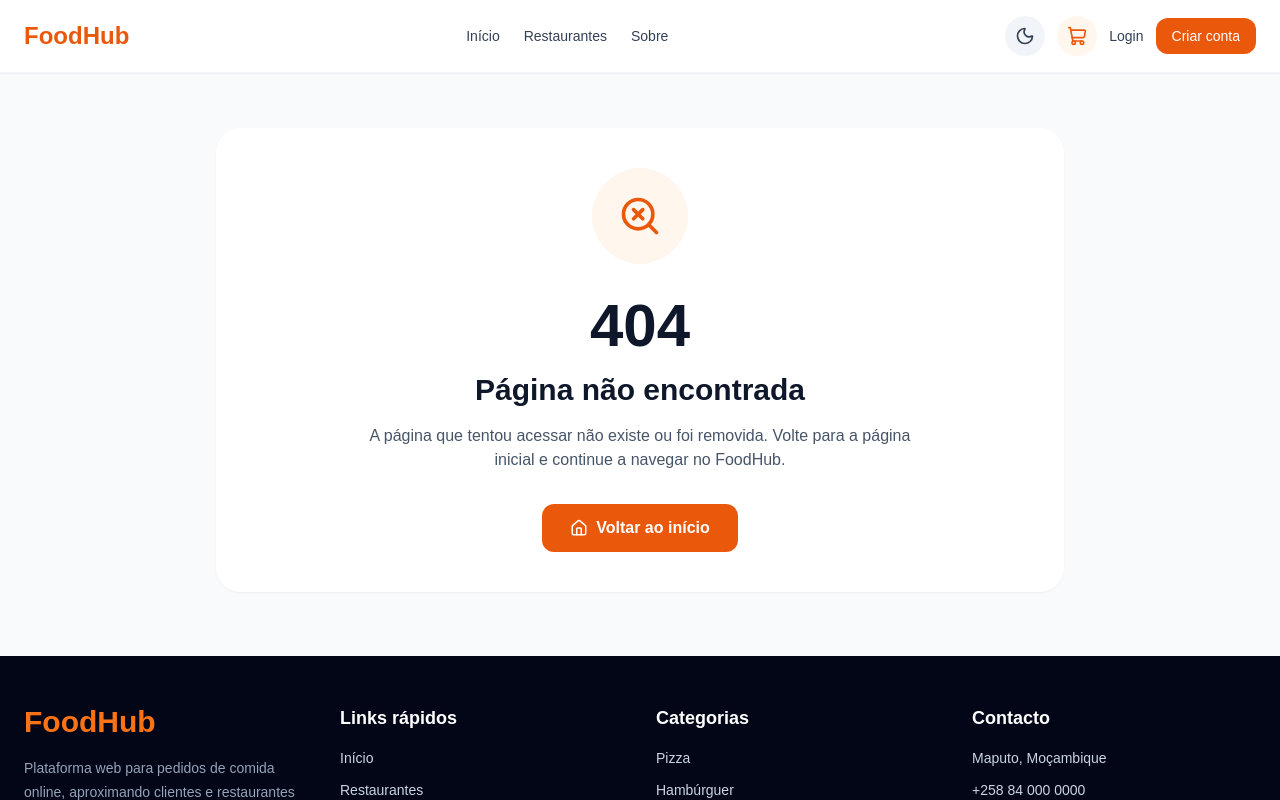
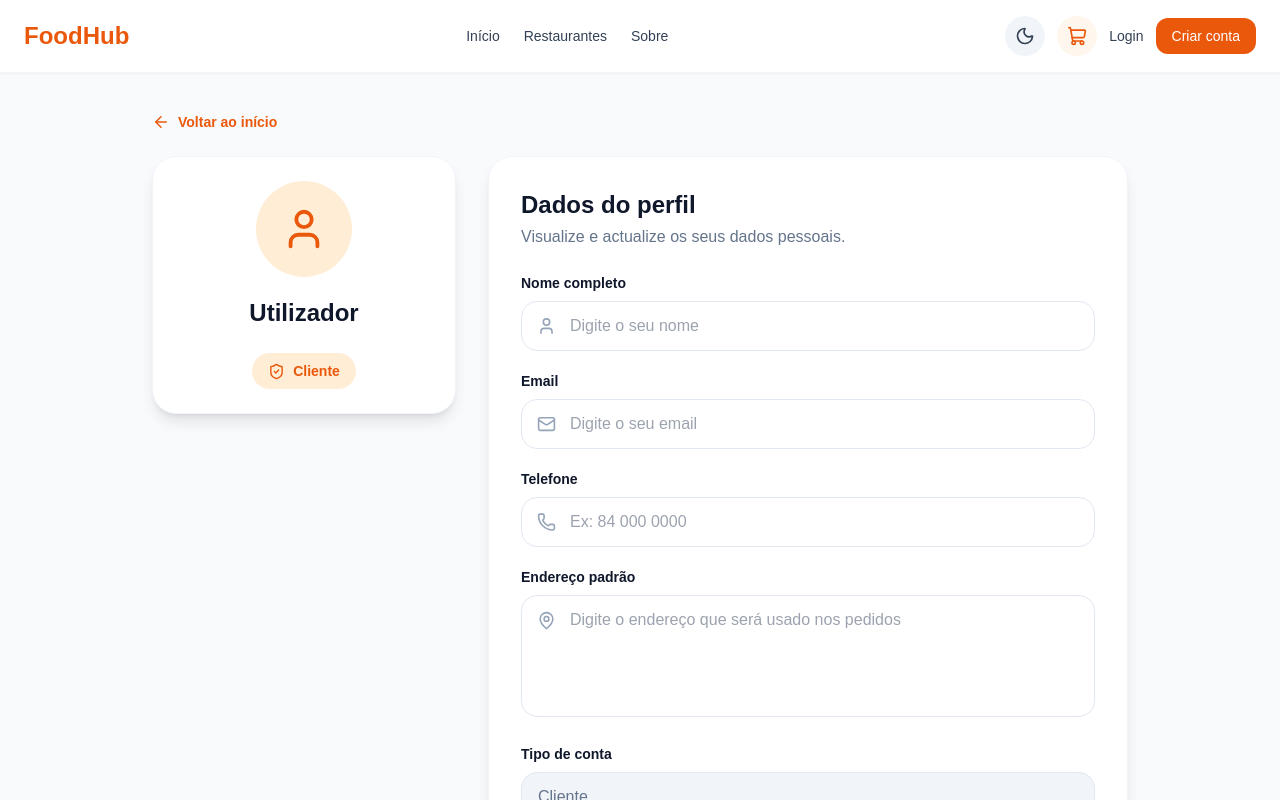
Before and after one commit to Helder43533/foodhub, a React (Vite) app in the folder frontend/: page /profile in a window 1280 px wide. Shown: the top 800 px of the page. Built offline with nearby package versions, Linux system fonts and the light colour scheme.

Commit message:
adicionar perfil de usuario

```diff
--- a/frontend/dev-dist/sw.js
+++ b/frontend/dev-dist/sw.js
@@ -81,7 +81,7 @@ define(['./workbox-7e5eb42b'], (function (workbox) { 'use strict';
     "revision": "3ca0b8505b4bec776b69afdba2768812"
   }, {
     "url": "index.html",
-    "revision": "0.nvtslp0cvoo"
+    "revision": "0.oj9umr2kgo8"
   }], {});
   workbox.cleanupOutdatedCaches();
   workbox.registerRoute(new workbox.NavigationRoute(workbox.createHandlerBoundToURL("index.html"), {
--- a/frontend/src/App.jsx
+++ b/frontend/src/App.jsx
@@ -19,6 +19,7 @@ import NotFound from "./pages/NotFound";
 import BackToTop from "./components/BackToTop";
 import SessionManager from "./components/SessionManager";
 import About from "./pages/About";
+import Profile from "./pages/Profile";
 function App() {
   return (
     <BrowserRouter>
@@ -34,6 +35,7 @@ function App() {
         <Route path="/cart" element={<Cart />} />
         <Route path="*" element={<NotFound />} />
         <Route path="/about" element={<About />} />
+        <Route path="/profile" element={<Profile />} />
         <Route
           path="/admin/categories"
           element={
--- a/frontend/src/components/Navbar.jsx
+++ b/frontend/src/components/Navbar.jsx
@@ -125,9 +125,12 @@ function Navbar() {
                 <div className="hidden sm:flex items-center gap-2 bg-slate-100 dark:bg-slate-800 px-3 py-2 rounded-full">
                   <User size={16} className="text-slate-600 dark:text-slate-300" />
 
-                  <span className="text-sm font-medium text-slate-700 dark:text-slate-200">
-                    {user.name}
-                  </span>
+                <Link
+                to="/profile"
+                className="font-semibold text-slate-700 dark:text-slate-200 hover:text-orange-600"
+              >
+                {user?.name}
+              </Link>
                 </div>
 
                 <button
--- /dev/null
+++ b/frontend/src/pages/Profile.jsx
@@ -0,0 +1,260 @@
+import { useEffect, useState } from "react";
+import {
+  User,
+  Mail,
+  Phone,
+  MapPin,
+  ShieldCheck,
+  Save,
+  ArrowLeft,
+  CheckCircle
+} from "lucide-react";
+import { Link } from "react-router-dom";
+import Navbar from "../components/Navbar";
+import Footer from "../components/Footer";
+import { useAuth } from "../context/AuthContext";
+
+function Profile() {
+  const { user } = useAuth();
+
+  const [formData, setFormData] = useState({
+    name: "",
+    email: "",
+    role: "",
+    phone: "",
+    address: ""
+  });
+
+  const [success, setSuccess] = useState("");
+
+  useEffect(() => {
+    const savedProfile = JSON.parse(
+      localStorage.getItem("foodhub_profile") || "{}"
+    );
+
+    setFormData({
+      name: user?.name || savedProfile.name || "",
+      email: user?.email || savedProfile.email || "",
+      role: user?.role || savedProfile.role || "",
+      phone: savedProfile.phone || "",
+      address: savedProfile.address || ""
+    });
+  }, [user]);
+
+  const handleChange = (e) => {
+    const { name, value } = e.target;
+
+    setFormData((prev) => ({
+      ...prev,
+      [name]: value
+    }));
+  };
+
+  const handleSubmit = (e) => {
+    e.preventDefault();
+
+    localStorage.setItem("foodhub_profile", JSON.stringify(formData));
+
+    const currentUser = JSON.parse(localStorage.getItem("user") || "{}");
+
+    const updatedUser = {
+      ...currentUser,
+      name: formData.name,
+      email: formData.email,
+      role: formData.role || currentUser.role
+    };
+
+    localStorage.setItem("user", JSON.stringify(updatedUser));
+
+    setSuccess("Perfil actualizado com sucesso.");
+
+    setTimeout(() => {
+      setSuccess("");
+    }, 2500);
+  };
+
+  const getRoleName = (role) => {
+    if (role === "ADMIN") return "Administrador";
+    if (role === "RESTAURANTE") return "Restaurante";
+    return "Cliente";
+  };
+
+  return (
+    <div className="min-h-screen bg-slate-50 dark:bg-slate-950 text-slate-900 dark:text-white">
+      <Navbar />
+
+      <main className="pt-28 pb-16">
+        <section className="max-w-5xl mx-auto px-4 md:px-6">
+          <Link
+            to="/"
+            className="inline-flex items-center gap-2 text-sm font-semibold text-orange-600 hover:text-orange-700 mb-6"
+          >
+            <ArrowLeft size={18} />
+            Voltar ao início
+          </Link>
+
+          <div className="grid lg:grid-cols-3 gap-8">
+            <div className="lg:col-span-1">
+              <div className="bg-white dark:bg-slate-900 rounded-3xl shadow-lg border border-slate-100 dark:border-slate-800 p-6 text-center">
+                <div className="w-24 h-24 mx-auto rounded-full bg-orange-100 text-orange-600 flex items-center justify-center">
+                  <User size={46} />
+                </div>
+
+                <h1 className="mt-5 text-2xl font-extrabold">
+                  {formData.name || "Utilizador"}
+                </h1>
+
+                <p className="mt-1 text-slate-500 dark:text-slate-400">
+                  {formData.email}
+                </p>
+
+                <div className="mt-5 inline-flex items-center gap-2 bg-orange-100 dark:bg-orange-950/40 text-orange-600 px-4 py-2 rounded-full text-sm font-bold">
+                  <ShieldCheck size={17} />
+                  {getRoleName(formData.role)}
+                </div>
+              </div>
+            </div>
+
+            <div className="lg:col-span-2">
+              <div className="bg-white dark:bg-slate-900 rounded-3xl shadow-lg border border-slate-100 dark:border-slate-800 p-6 md:p-8">
+                <div className="mb-6">
+                  <h2 className="text-2xl font-extrabold">
+                    Dados do perfil
+                  </h2>
+
+                  <p className="text-slate-500 dark:text-slate-400 mt-1">
+                    Visualize e actualize os seus dados pessoais.
+                  </p>
+                </div>
+
+                {success && (
+                  <div className="mb-5 bg-green-50 dark:bg-green-950/30 border border-green-100 dark:border-green-900 text-green-700 dark:text-green-300 rounded-2xl p-4 flex items-center gap-3">
+                    <CheckCircle size={20} />
+                    <span className="font-semibold">{success}</span>
+                  </div>
+                )}
+
+                <form onSubmit={handleSubmit} className="space-y-5">
+                  <div>
+                    <label className="block text-sm font-bold mb-2">
+                      Nome completo
+                    </label>
+
+                    <div className="relative">
+                      <User
+                        size={19}
+                        className="absolute left-4 top-1/2 -translate-y-1/2 text-slate-400"
+                      />
+
+                      <input
+                        type="text"
+                        name="name"
+                        value={formData.name}
+                        onChange={handleChange}
+                        className="w-full pl-12 pr-4 py-3 rounded-2xl border border-slate-200 dark:border-slate-700 bg-white dark:bg-slate-800 outline-none focus:ring-2 focus:ring-orange-500"
+                        placeholder="Digite o seu nome"
+                        required
+                      />
+                    </div>
+                  </div>
+
+                  <div>
+                    <label className="block text-sm font-bold mb-2">
+                      Email
+                    </label>
+
+                    <div className="relative">
+                      <Mail
+                        size={19}
+                        className="absolute left-4 top-1/2 -translate-y-1/2 text-slate-400"
+                      />
+
+                      <input
+                        type="email"
+                        name="email"
+                        value={formData.email}
+                        onChange={handleChange}
+                        className="w-full pl-12 pr-4 py-3 rounded-2xl border border-slate-200 dark:border-slate-700 bg-white dark:bg-slate-800 outline-none focus:ring-2 focus:ring-orange-500"
+                        placeholder="Digite o seu email"
+                        required
+                      />
+                    </div>
+                  </div>
+
+                  <div>
+                    <label className="block text-sm font-bold mb-2">
+                      Telefone
+                    </label>
+
+                    <div className="relative">
+                      <Phone
+                        size={19}
+                        className="absolute left-4 top-1/2 -translate-y-1/2 text-slate-400"
+                      />
+
+                      <input
+                        type="text"
+                        name="phone"
+                        value={formData.phone}
+                        onChange={handleChange}
+                        className="w-full pl-12 pr-4 py-3 rounded-2xl border border-slate-200 dark:border-slate-700 bg-white dark:bg-slate-800 outline-none focus:ring-2 focus:ring-orange-500"
+                        placeholder="Ex: 84 000 0000"
+                      />
+                    </div>
+                  </div>
+
+                  <div>
+                    <label className="block text-sm font-bold mb-2">
+                      Endereço padrão
+                    </label>
+
+                    <div className="relative">
+                      <MapPin
+                        size={19}
+                        className="absolute left-4 top-4 text-slate-400"
+                      />
+
+                      <textarea
+                        name="address"
+                        value={formData.address}
+                        onChange={handleChange}
+                        rows="4"
+                        className="w-full pl-12 pr-4 py-3 rounded-2xl border border-slate-200 dark:border-slate-700 bg-white dark:bg-slate-800 outline-none focus:ring-2 focus:ring-orange-500 resize-none"
+                        placeholder="Digite o endereço que será usado nos pedidos"
+                      />
+                    </div>
+                  </div>
+
+                  <div>
+                    <label className="block text-sm font-bold mb-2">
+                      Tipo de conta
+                    </label>
+
+                    <input
+                      type="text"
+                      value={getRoleName(formData.role)}
+                      disabled
+                      className="w-full px-4 py-3 rounded-2xl border border-slate-200 dark:border-slate-700 bg-slate-100 dark:bg-slate-800 text-slate-500 cursor-not-allowed"
+                    />
+                  </div>
+
+                  <button
+                    type="submit"
+                    className="w-full bg-orange-600 text-white py-3 rounded-2xl font-bold hover:bg-orange-700 flex items-center justify-center gap-2"
+                  >
+                    <Save size={20} />
+                    Guardar alterações
+                  </button>
+                </form>
+              </div>
+            </div>
+          </div>
+        </section>
+      </main>
+
+      <Footer />
+    </div>
+  );
+}
+
+export default Profile;
```
